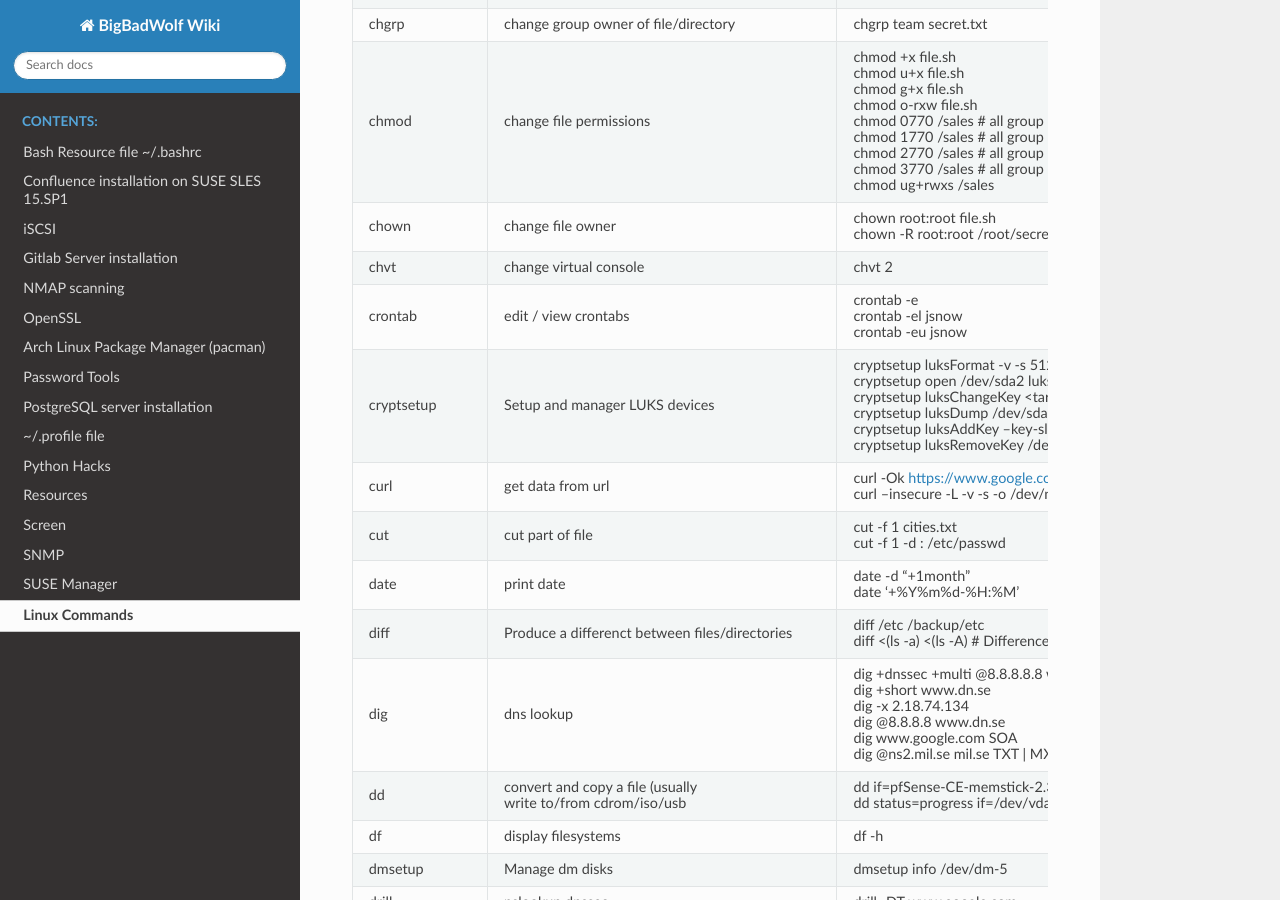
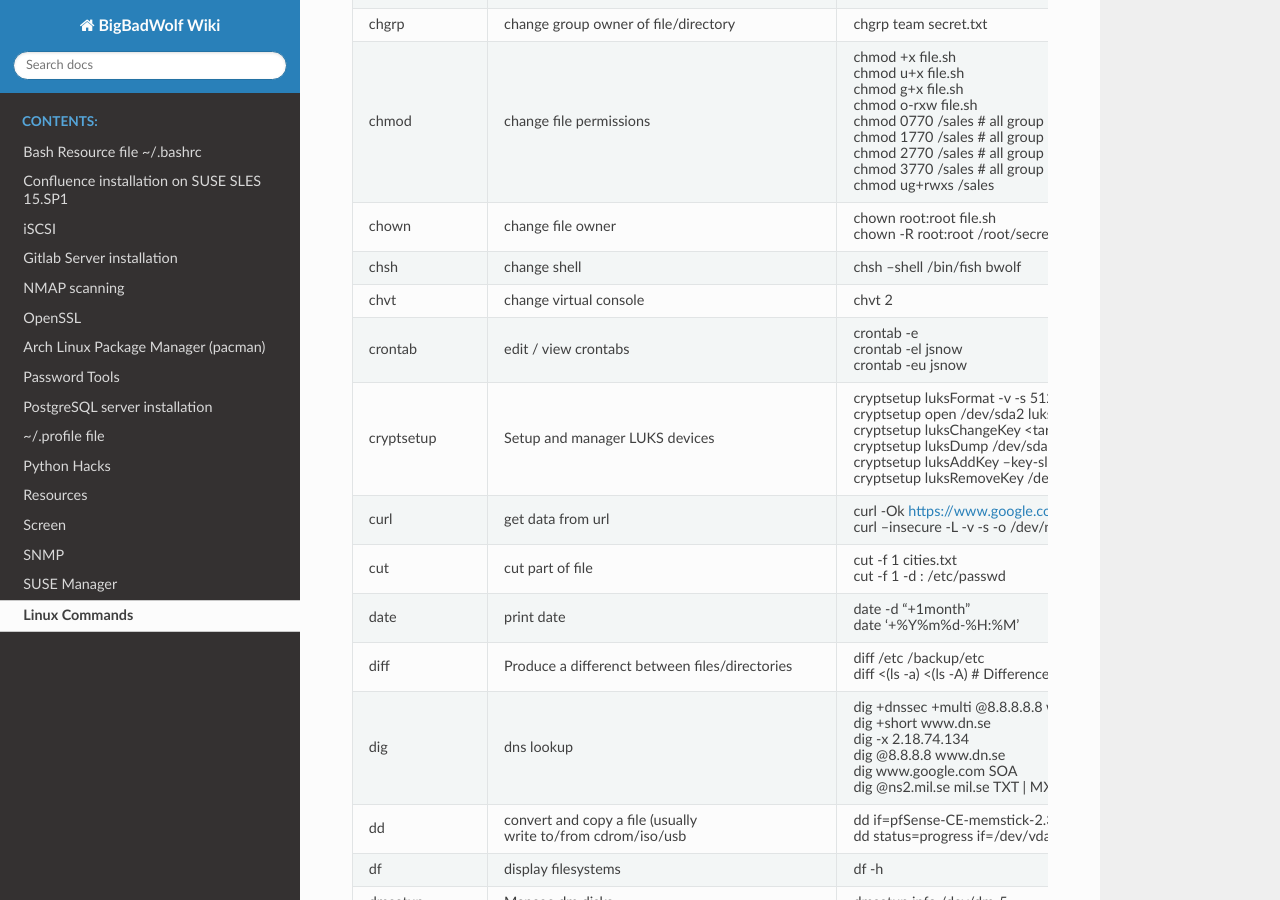
Before and after one commit to p3ll1n0r3/readthedocs, a Sphinx documentation site: the page built from docs/linux.rst, in a window 1280 px wide and 900 px high, scrolled down 464 px. Built offline with Sphinx 7.4.7 and the Read the Docs theme 2.0.0, drawn with Linux system fonts in a browser that asks for light colours; some of the changed text lies outside the part shown.

Commit message:
Update linux.rst

```diff
--- a/docs/linux.rst
+++ b/docs/linux.rst
@@ -43,6 +43,8 @@
 
 chown           change file owner |br|			chown root:root file.sh |br|
                  					chown -R root:root /root/secret |br|
+
+chsh		change shell |br|			chsh --shell /bin/fish bwolf |br|
 
 chvt          	change virtual console |br|		chvt 2 |br|
 
@@ -493,7 +495,8 @@
               						useradd -u 2000 bwolf |br|
 
 usermod       	modify user parameters |br|		usermod -aG sudousers bwolf |br|
-              						usermod -e 2018-09-02 bwolf
+              						usermod -e 2018-09-02 bwolf |br|
+							usermod --shell /bin/fish bwolf |br|
 
 vgcreate      	create volume group |br|          	vgcreate rootvg /dev/sda1  |br|
               						vgcreate -s 16M vg_16M_extends /dev/sda2  |br|
```
